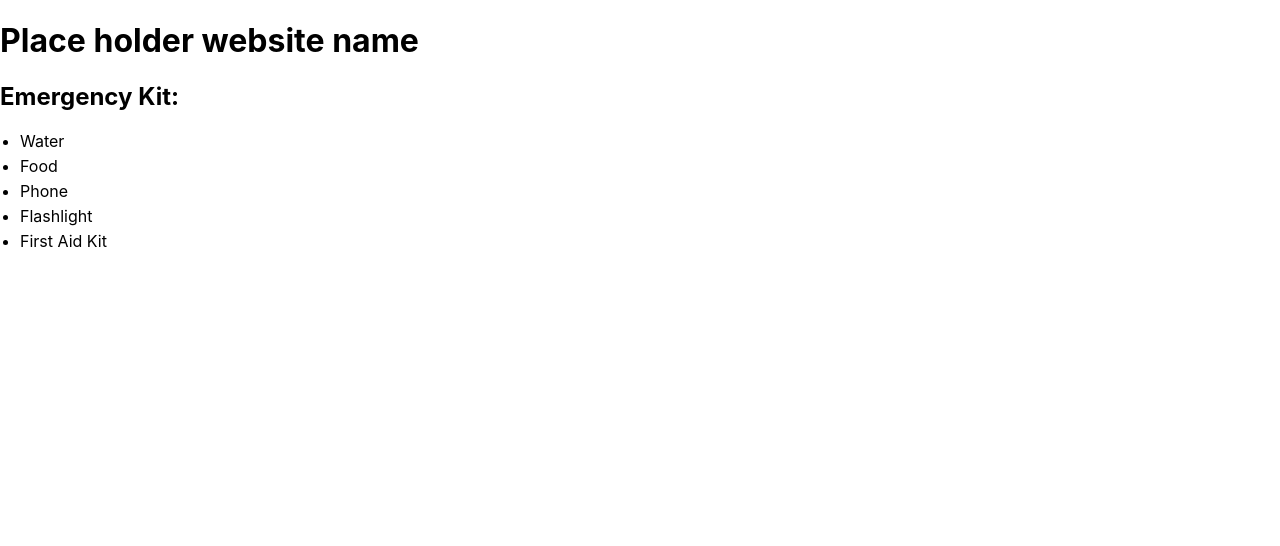
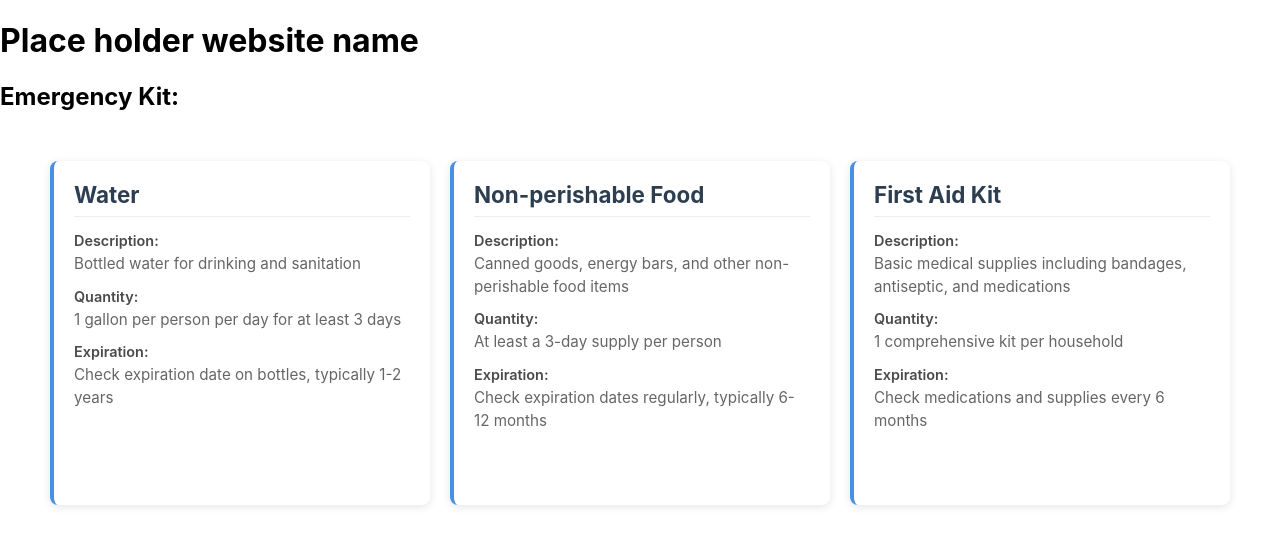
Before and after one commit to MrTinker64/MilpitasHacks25, a React (Create React App) app in the folder react-frontend/: page / in a window 1280 px wide. Shown: the top 546 px of the page. Built offline with nearby package versions, Linux system fonts and the light colour scheme; no server answers.

Commit message:
replace formatted list with output list

```diff
--- a/react-frontend/src/App.js
+++ b/react-frontend/src/App.js
@@ -1,11 +1,30 @@
 import React, { useState, useEffect } from 'react';
 import axios from 'axios';
-import FormattedList from './FormattedList';
+import ItemList from './OutputList';
 
 const App = () => {
     const [data, setData] = useState({"message": '', "name": ''});
 
-    const LLMoutput = "Water\nFood\nPhone\nFlashlight\nFirst Aid Kit";
+    const LLMoutput = [
+        {
+          "item_name": "Water",
+          "description": "Bottled water for drinking and sanitation",
+          "quantity": "1 gallon per person per day for at least 3 days",
+          "expiration": "Check expiration date on bottles, typically 1-2 years"
+        },
+        {
+          "item_name": "Non-perishable Food",
+          "description": "Canned goods, energy bars, and other non-perishable food items",
+          "quantity": "At least a 3-day supply per person",
+          "expiration": "Check expiration dates regularly, typically 6-12 months"
+        },
+        {
+          "item_name": "First Aid Kit",
+          "description": "Basic medical supplies including bandages, antiseptic, and medications",
+          "quantity": "1 comprehensive kit per household",
+          "expiration": "Check medications and supplies every 6 months"
+        }
+      ];
 
     useEffect(() => {
         axios.get('http://127.0.0.1:5000/api/data') // Flask
@@ -21,7 +40,7 @@ const App = () => {
         <div>
             <h1>Place holder website name</h1>
             <h2>Emergency Kit:</h2>
-            <FormattedList inputString={LLMoutput} />
+            <ItemList items={LLMoutput} />
         </div>
     );
 };
--- a/react-frontend/src/FormattedList.js
+++ /dev/null
@@ -1,34 +0,0 @@
-import React from 'react';
-
-const FormattedList = ({ inputString }) => {
-  // Function to parse the input string based on format type
-  const parseList = () => {
-    if (!inputString) return [];
-
-    return inputString.split('\n').filter(line => line.trim() !== '');
-  };
-
-  const items = parseList();
-
-  return (
-    <div className="formatted-list">
-      {items.length > 0 ? (
-        <ul style={{
-          listStyleType: 'disc',
-          paddingLeft: '20px',
-          margin: '10px 0'
-        }}>
-          {items.map((item, index) => (
-            <li key={index} style={{ marginBottom: '5px' }}>
-              {item.trim()}
-            </li>
-          ))}
-        </ul>
-      ) : (
-        <p>No items to display</p>
-      )}
-    </div>
-  );
-};
-
-export default FormattedList;
--- /dev/null
+++ b/react-frontend/src/OutputList.js
@@ -0,0 +1,99 @@
+import React from 'react';
+
+const ItemList = ({ items = [] }) => {
+  // Default empty array if items is undefined
+
+  return (
+    <div style={styles.container}>
+      {items.length > 0 ? (
+        <div style={styles.grid}>
+          {items.map((item, index) => (
+            <div key={index} style={styles.card}>
+              <h3 style={styles.itemName}>{item.item_name}</h3>
+
+              <div style={styles.detailSection}>
+                <span style={styles.label}>Description:</span>
+                <p style={styles.detail}>{item.description}</p>
+              </div>
+
+              <div style={styles.detailSection}>
+                <span style={styles.label}>Quantity:</span>
+                <p style={styles.detail}>{item.quantity}</p>
+              </div>
+
+              {item.expiration && (
+                <div style={styles.detailSection}>
+                  <span style={styles.label}>Expiration:</span>
+                  <p style={styles.detail}>{item.expiration}</p>
+                </div>
+              )}
+            </div>
+          ))}
+        </div>
+      ) : (
+        <p style={styles.emptyMessage}>No items to display</p>
+      )}
+    </div>
+  );
+};
+
+// Styling
+const styles = {
+  container: {
+    maxWidth: '1200px',
+    margin: '0 auto',
+    padding: '20px',
+  },
+  grid: {
+    display: 'grid',
+    gridTemplateColumns: 'repeat(auto-fill, minmax(300px, 1fr))',
+    gap: '20px',
+    padding: '10px',
+  },
+  card: {
+    backgroundColor: '#ffffff',
+    borderRadius: '8px',
+    boxShadow: '0 2px 8px rgba(0, 0, 0, 0.1)',
+    padding: '20px',
+    transition: 'transform 0.2s ease, box-shadow 0.2s ease',
+    borderLeft: '4px solid #4a90e2',
+    height: '100%',
+    display: 'flex',
+    flexDirection: 'column',
+    ':hover': {
+      transform: 'translateY(-2px)',
+      boxShadow: '0 4px 12px rgba(0, 0, 0, 0.15)',
+    },
+  },
+  itemName: {
+    margin: '0 0 15px 0',
+    color: '#2c3e50',
+    fontSize: '1.4rem',
+    borderBottom: '1px solid #eee',
+    paddingBottom: '8px',
+  },
+  detailSection: {
+    marginBottom: '12px',
+  },
+  label: {
+    fontWeight: '600',
+    color: '#4a4a4a',
+    display: 'block',
+    marginBottom: '4px',
+    fontSize: '0.9rem',
+  },
+  detail: {
+    margin: '0',
+    color: '#666',
+    fontSize: '0.95rem',
+    lineHeight: '1.5',
+  },
+  emptyMessage: {
+    textAlign: 'center',
+    color: '#666',
+    fontStyle: 'italic',
+    padding: '40px 20px',
+  },
+};
+
+export default ItemList;
```
